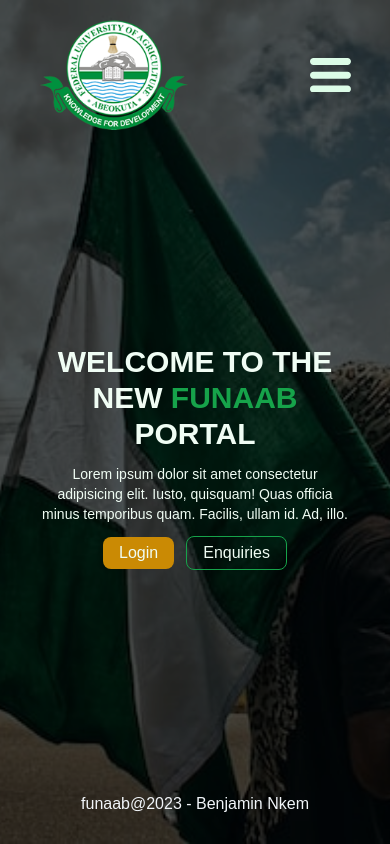
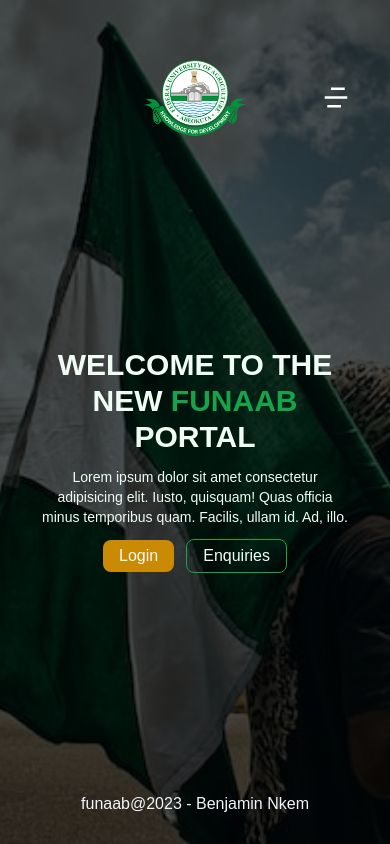
Before and after one commit to benjaminnkem/funaab-devs-portal, a Next.js app: page / in a window 390 px wide. Built offline with nearby package versions, Linux system fonts and the light colour scheme; a web font is replaced by a local one.

Commit message:
Practicing some nextjs, installed swr

```diff
--- a/components/Navbar.js
+++ b/components/Navbar.js
@@ -48,14 +48,14 @@
     <>
       <div className={`${bgColor} ${textColor}`}>
         <div className={navStyles.navCon}>
-          {/* <h1 id="logo" className="md:text-xl text-lg">Logo</h1> */}
-          <div>
+          <div className="md:hidden block"></div>
+          <div className="md:text-start text-center">
             <Link href="/">
               <Image
                 src={"/images/logos/logo.png"}
                 alt="FUNAAB Logo"
-                width={150}
-                height={150}
+                width={160}
+                height={160}
                 draggable="false"
                 priority
                 id="funaabLogo"
@@ -71,40 +71,23 @@
               <li>
                 <Link href="/login">Login</Link>
               </li>
-              <li>News</li>
+              <li><Link href='/users'>Users</Link></li>
               <li>Main Website</li>
             </ul>
           </nav>
 
-          <div className="block md:hidden cursor-pointer" onClick={expandMenu}>
-            <svg
-              fill="#dcfce7"
-              width="40.959px"
-              height="34.536px"
-              viewBox="0 0 122.879 103.609"
-              enableBackground="new 0 0 122.879 103.609"
-            >
-              <g>
-                <path
-                  fill-rule="evenodd"
-                  clip-rule="evenodd"
-                  d="M10.368,0h102.144c5.703,0,10.367,4.665,10.367,10.367v0 c0,5.702-4.664,10.368-10.367,10.368H10.368C4.666,20.735,0,16.07,0,10.368v0C0,4.665,4.666,0,10.368,0L10.368,0z M10.368,82.875 h102.144c5.703,0,10.367,4.665,10.367,10.367l0,0c0,5.702-4.664,10.367-10.367,10.367H10.368C4.666,103.609,0,98.944,0,93.242l0,0 C0,87.54,4.666,82.875,10.368,82.875L10.368,82.875z M10.368,41.438h102.144c5.703,0,10.367,4.665,10.367,10.367l0,0 c0,5.702-4.664,10.368-10.367,10.368H10.368C4.666,62.173,0,57.507,0,51.805l0,0C0,46.103,4.666,41.438,10.368,41.438 L10.368,41.438z"
-                />
-              </g>
-            </svg>
+          <div className="flex items-center space-x-6 md:hidden relative">
+            {/* <Link href="/" className="cursor-pointer">
+              <i className="ri ri-home-2-line text-3xl"></i>
+            </Link> */}
+            <div onClick={expandMenu} className="cursor-pointer absolute right-0">
+              <i className="ri-menu-4-line text-3xl"></i>
+            </div>
           </div>
 
           <div id="menu-list" className={navStyles.menuList} ref={navIconRef}>
             <div className="absolute right-10 sm:right-16 top-48 sm:top-44" onClick={collapseMenu}>
-              <svg fill="#fff" height="24" viewBox="0 0 24 24" width="24">
-                <path
-                  d="M4 6H20M4 12H20M4 18H20"
-                  stroke="#fff"
-                  strokeLinecap="round"
-                  strokeLinejoin="round"
-                  strokeWidth="2"
-                />
-              </svg>
+              <i className="ri-close-line text-3xl"></i>
             </div>
 
             <ul className="grid space-y-6 place-content-center h-full my-auto first:mt-4 last:mb-4 text-2xl text-green-100">
--- a/components/styles/navbar.module.css
+++ b/components/styles/navbar.module.css
@@ -56,3 +56,11 @@
     display: none;
   }
 }
+
+@media (max-width: 768px) {
+  .navCon {
+    display: grid;
+    grid-template-columns: repeat(3, 1fr);
+    margin-top: 40px;
+  }
+}
--- a/package.json
+++ b/package.json
@@ -15,7 +15,8 @@
     "next": "13.2.4",
     "react": "18.2.0",
     "react-dom": "18.2.0",
-    "remixicon": "^2.5.0"
+    "remixicon": "^2.5.0",
+    "swr": "^2.1.4"
   },
   "devDependencies": {
     "autoprefixer": "^10.4.14",
--- a/pages/login/index.js
+++ b/pages/login/index.js
@@ -69,7 +69,7 @@
                     />
                     <p className="text-center text-green-100 text-sm font-semibold md:my-2 my-4">
                       A fresher? Click{" "}
-                      <Link href="/" className="border-b border-yellow-400">
+                      <Link href="/" className="border-b border-yellow-400 hover:border-yellow-200 transition">
                         Here
                       </Link>
                     </p>
--- /dev/null
+++ b/pages/testswr.js
@@ -0,0 +1,29 @@
+import useSWR from "swr";
+
+const TestWSR = () => {
+  async function fetcher() {
+    const res = await fetch("https://jsonplaceholder.typicode.com/users");
+    const data = await res.json();
+    return data;
+  }
+
+  const { data, err } = useSWR("test", fetcher);
+
+  return (
+    <>
+      {err && <p>An error occurred</p>}
+      <div className="grid grid-cols-3 gap-4 w-3/5 mx-auto">
+      {users &&
+        data.map((user) => (
+          <div key={user.id} className="my-2 shadow-md p-2 rounded-md">
+            <p>Name: {user.name}</p>
+            <p>Username: {user.username}</p>
+            <p>Email: {user.email}</p>
+          </div>
+        ))}
+      </div>
+    </>
+  );
+};
+
+export default TestWSR;
--- /dev/null
+++ b/pages/users/index.js
@@ -0,0 +1,35 @@
+import { useEffect, useState } from "react";
+
+const Users = () => {
+  const [users, setUsers] = useState([]);
+  const [loading, setLoading] = useState(true);
+
+  useEffect(() => {
+    async function getUsers() {
+      const res = await fetch("https://jsonplaceholder.typicode.com/users");
+      const data = await res.json();
+
+      setUsers(data);
+      setLoading(false);
+    }
+    getUsers();
+  }, []);
+
+  return (
+    <>
+      {loading && <p>Loading...</p>}
+      <div className="grid grid-cols-3 gap-4 w-3/5 mx-auto">
+      {users &&
+        users.map((user) => (
+          <div key={user.id} className="my-2 shadow-md p-2 rounded-md">
+            <p>Name: {user.name}</p>
+            <p>Username: {user.username}</p>
+            <p>Email: {user.email}</p>
+          </div>
+        ))}
+      </div>
+    </>
+  );
+};
+
+export default Users;
```
Also changed, not shown: 1 other file (tests, documents, lock files or other folders).
